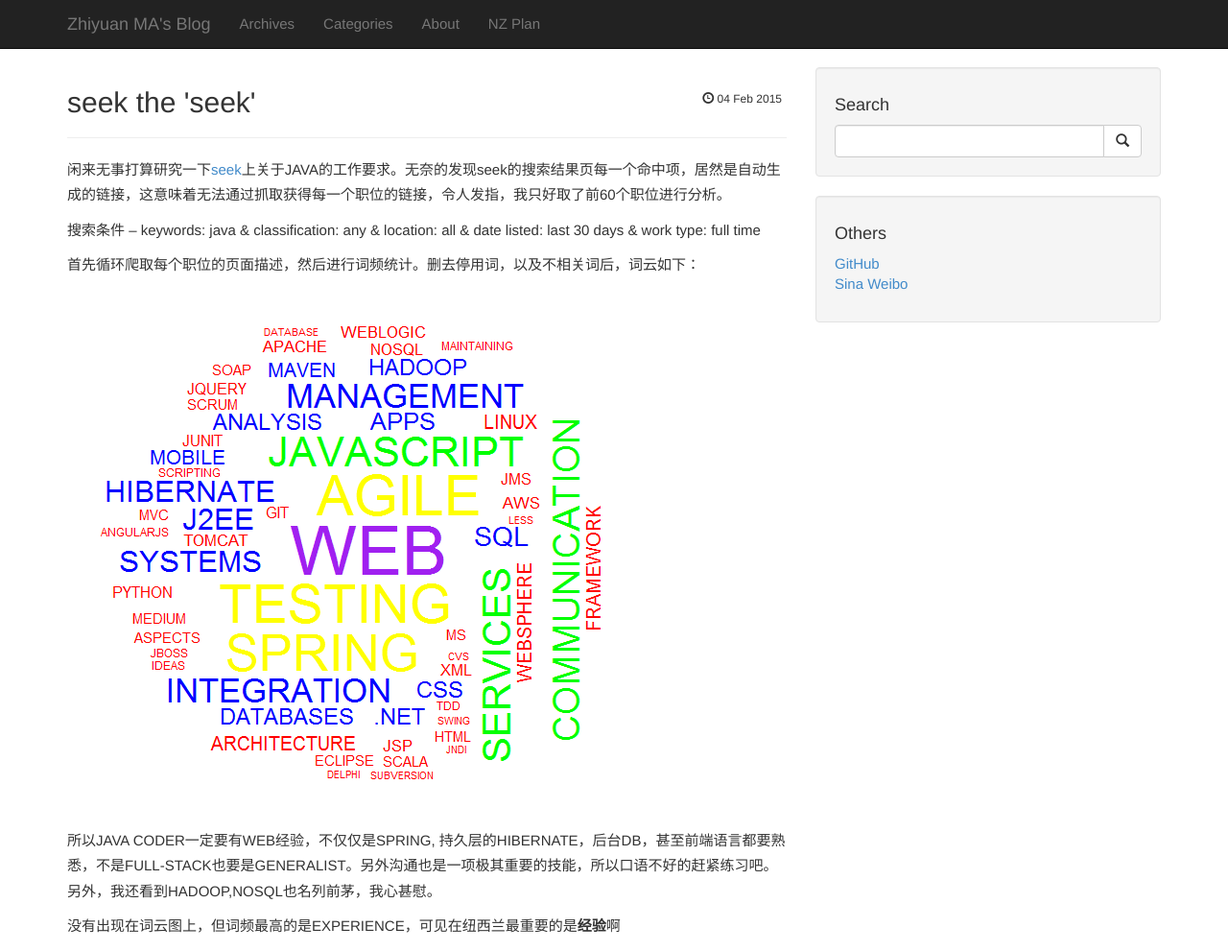
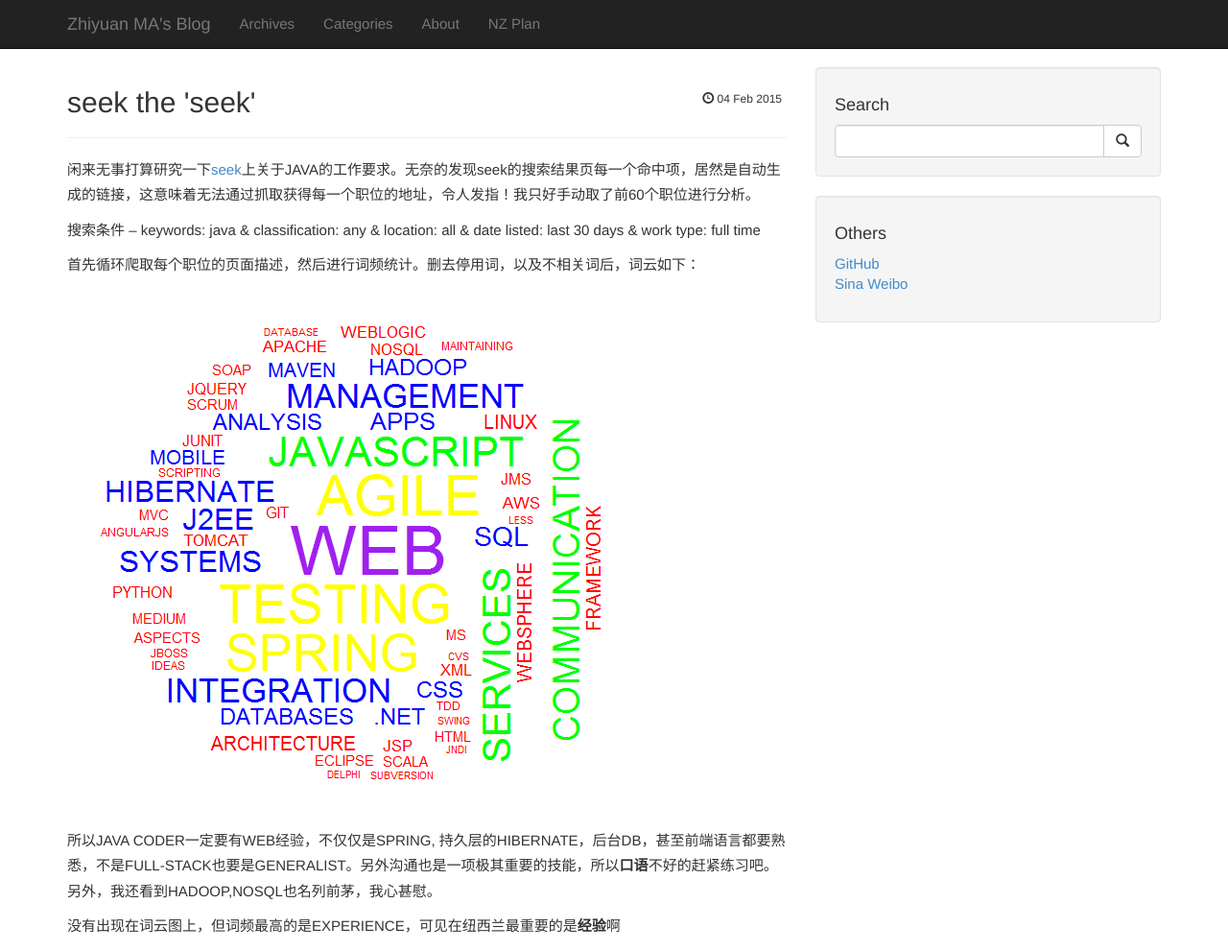
Before and after one commit to mazhiyuan/mazhiyuan.github.com, a Jekyll site: the page built from _posts/2015-02-04-seek the seek.md, in a window 1280 px wide and 1400 px high. Shown: the top 991 px of the window at 96% size. Built offline with Jekyll 4.4.1, drawn with Linux system fonts in a browser that asks for light colours; nearby versions of some CDN libraries; library files that are not in the unit come from our copies; Markdown is read by kramdown in place of the engine named in the settings.

Commit message:
seek update

```diff
--- a/_posts/2015-02-04-seek the seek.md
+++ b/_posts/2015-02-04-seek the seek.md
@@ -5,7 +5,7 @@ description:
 category: work
 ---
 
-闲来无事打算研究一下[seek](http://www.seek.co.nz)上关于JAVA的工作要求。无奈的发现seek的搜索结果页每一个命中项，居然是自动生成的链接，这意味着无法通过抓取获得每一个职位的链接，令人发指，我只好取了前60个职位进行分析。
+闲来无事打算研究一下[seek](http://www.seek.co.nz)上关于JAVA的工作要求。无奈的发现seek的搜索结果页每一个命中项，居然是自动生成的链接，这意味着无法通过抓取获得每一个职位的地址，令人发指！我只好手动取了前60个职位进行分析。
 
 
 搜索条件 -- keywords: java & classification: any & location: all & date listed: last 30 days & work type: full time
@@ -15,7 +15,7 @@ category: work
 
 ![词云1](/images/seek-1.png)
 
-所以JAVA CODER一定要有WEB经验，不仅仅是SPRING, 持久层的HIBERNATE，后台DB，甚至前端语言都要熟悉，不是FULL-STACK也要是GENERALIST。另外沟通也是一项极其重要的技能，所以口语不好的赶紧练习吧。另外，我还看到HADOOP,NOSQL也名列前茅，我心甚慰。
+所以JAVA CODER一定要有WEB经验，不仅仅是SPRING, 持久层的HIBERNATE，后台DB，甚至前端语言都要熟悉，不是FULL-STACK也要是GENERALIST。另外沟通也是一项极其重要的技能，所以**口语**不好的赶紧练习吧。另外，我还看到HADOOP,NOSQL也名列前茅，我心甚慰。
 
 没有出现在词云图上，但词频最高的是EXPERIENCE，可见在纽西兰最重要的是**经验**啊
 
```
